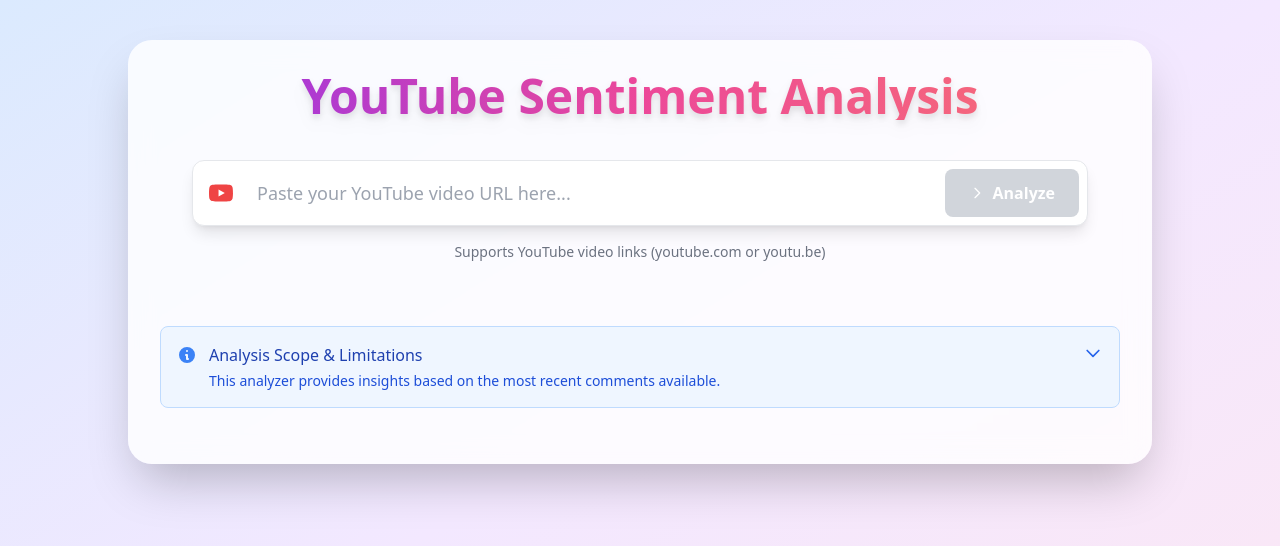
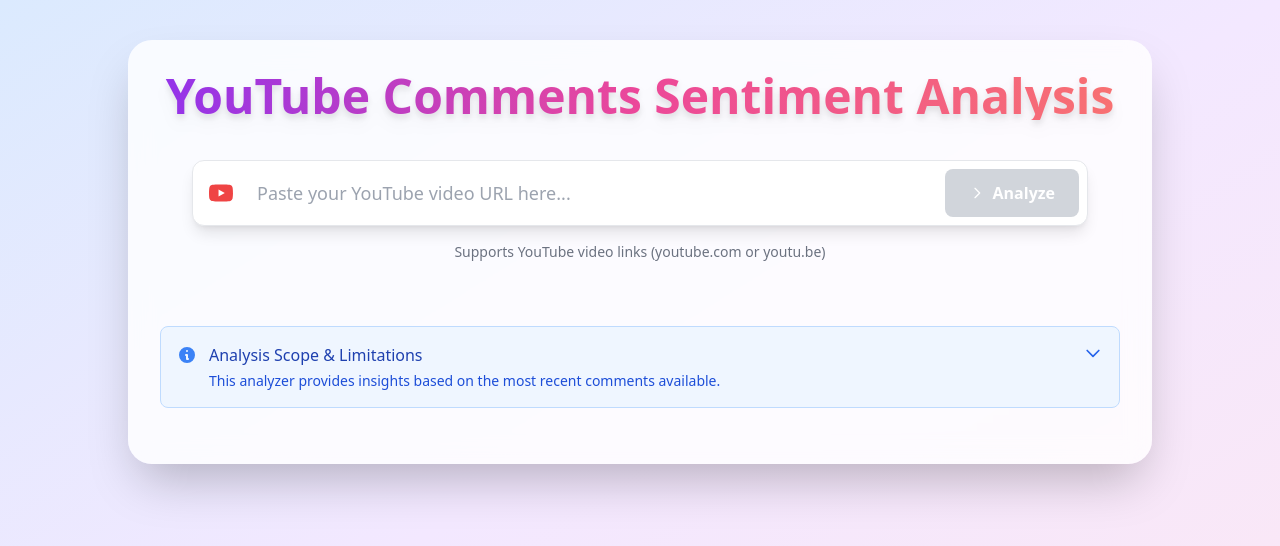
Before and after one commit to thisisaditya17/youtube-comment-sentiment-analyzer, a React (Vite) app in the folder frontend/comments-analyzer/: page / in a window 1280 px wide. Shown: the top 546 px of the page. Built offline with nearby package versions, Linux system fonts and the light colour scheme.

Commit message:
Update App.jsx

```diff
--- a/frontend/comments-analyzer/src/App.jsx
+++ b/frontend/comments-analyzer/src/App.jsx
@@ -27,7 +27,7 @@
     <div className="min-h-screen bg-gradient-to-br from-blue-100 via-purple-100 to-pink-100 py-10 px-2">
       <div className="max-w-5xl mx-auto bg-white/80 rounded-3xl shadow-2xl p-8 backdrop-blur-md">
         <h1 className="text-5xl font-extrabold text-center mb-10 text-transparent bg-clip-text bg-gradient-to-r from-purple-600 via-pink-500 to-red-400 drop-shadow-lg">
-          YouTube Sentiment Analysis
+          YouTube Comments Sentiment Analysis
         </h1>
 
         <div className="flex flex-col items-center mb-8">
```
